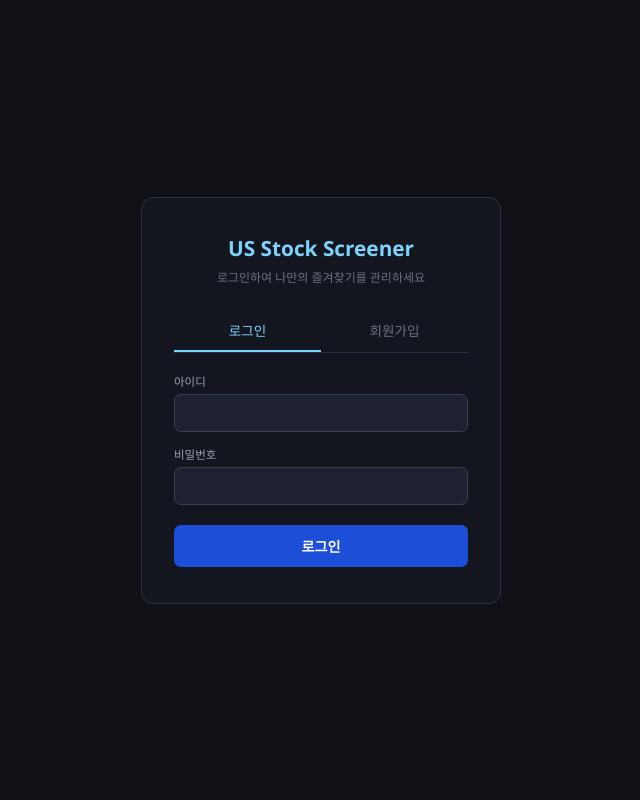
After one commit to GiJeongCho/US_Stock_searcher, a Flask app: page /login in a window 1280 px wide. The commit adds this page. Shown: the whole page, without its empty margins (319-959 px from the left). Run offline with Flask 3, Linux system fonts and the light colour scheme.

Commit message:
거의 완성!

```diff
--- a/app.py
+++ b/app.py
@@ -8,8 +8,12 @@ import threading
 import time
 from datetime import datetime
 import numpy as np
-from flask import Flask, jsonify, render_template, request
+import bcrypt
+from flask import Flask, jsonify, render_template, request, redirect, url_for
 from flask.json.provider import DefaultJSONProvider
+from flask_login import LoginManager, UserMixin, login_user, logout_user, login_required, current_user
+from sqlalchemy import create_engine, Column, Integer, String, Text
+from sqlalchemy.orm import declarative_base, sessionmaker
 
 
 class NumpyJSONProvider(DefaultJSONProvider):
@@ -24,11 +28,62 @@ class NumpyJSONProvider(DefaultJSONProvider):
 
 
 app = Flask(__name__)
+app.secret_key = os.environ.get("SECRET_KEY", "us-stock-screener-secret-key-change-me")
 app.json_provider_class = NumpyJSONProvider
 app.json = NumpyJSONProvider(app)
 
 CONFIG_DIR = os.path.join(os.path.dirname(__file__), "config")
-WATCHLIST_FILE = os.path.join(CONFIG_DIR, "watchlist.json")
+DB_PATH = os.path.join(os.path.dirname(__file__), "data", "users.db")
+
+os.makedirs(os.path.dirname(DB_PATH), exist_ok=True)
+
+# ── DB 설정 ──────────────────────────────────────────────────
+Base = declarative_base()
+
+
+class User(Base, UserMixin):
+    __tablename__ = "users"
+    id = Column(Integer, primary_key=True)
+    username = Column(String(50), unique=True, nullable=False)
+    password_hash = Column(String(128), nullable=False)
+    watchlist_json = Column(Text, default="[]")
+
+    def set_password(self, pw: str):
+        self.password_hash = bcrypt.hashpw(pw.encode(), bcrypt.gensalt()).decode()
+
+    def check_password(self, pw: str) -> bool:
+        return bcrypt.checkpw(pw.encode(), self.password_hash.encode())
+
+    def get_watchlist(self) -> list:
+        return json.loads(self.watchlist_json or "[]")
+
+    def set_watchlist(self, tickers: list):
+        self.watchlist_json = json.dumps(tickers)
+
+
+engine = create_engine(f"sqlite:///{DB_PATH}", echo=False)
+Base.metadata.create_all(engine)
+Session = sessionmaker(bind=engine)
+
+login_manager = LoginManager()
+login_manager.init_app(app)
+login_manager.login_view = "login_page"
+
+
+@login_manager.user_loader
+def load_user(user_id):
+    s = Session()
+    try:
+        return s.get(User, int(user_id))
+    finally:
+        s.close()
+
+
+@login_manager.unauthorized_handler
+def unauthorized():
+    if request.path.startswith("/api/"):
+        return jsonify({"error": "login_required"}), 401
+    return redirect(url_for("login_page"))
 
 # ── 공유 스캔 상태 (백그라운드 스캐너 ↔ API) ──────────────────
 _state_lock = threading.Lock()
@@ -72,21 +127,75 @@ def save_logic(logic_id: str, data: dict):
         json.dump(data, f, ensure_ascii=False, indent=2)
 
 
-def load_watchlist() -> list:
-    if not os.path.exists(WATCHLIST_FILE):
-        return []
-    with open(WATCHLIST_FILE) as f:
-        return json.load(f)
+# ── 인증 ──────────────────────────────────────────────────────
+
+@app.route("/login")
+def login_page():
+    if current_user.is_authenticated:
+        return redirect(url_for("index"))
+    return render_template("login.html")
 
 
-def save_watchlist(tickers: list):
-    with open(WATCHLIST_FILE, "w") as f:
-        json.dump(tickers, f)
+@app.route("/api/register", methods=["POST"])
+def register():
+    data = request.get_json() or {}
+    username = data.get("username", "").strip()
+    password = data.get("password", "")
+    if not username or not password:
+        return jsonify({"error": "아이디와 비밀번호를 입력해주세요"}), 400
+    if len(username) < 2 or len(username) > 20:
+        return jsonify({"error": "아이디는 2~20자"}), 400
+    if len(password) < 4:
+        return jsonify({"error": "비밀번호는 4자 이상"}), 400
+
+    s = Session()
+    try:
+        if s.query(User).filter_by(username=username).first():
+            return jsonify({"error": "이미 존재하는 아이디입니다"}), 409
+        user = User(username=username)
+        user.set_password(password)
+        s.add(user)
+        s.commit()
+        login_user(user, remember=True)
+        return jsonify({"ok": True, "username": username})
+    finally:
+        s.close()
+
+
+@app.route("/api/login", methods=["POST"])
+def login():
+    data = request.get_json() or {}
+    username = data.get("username", "").strip()
+    password = data.get("password", "")
+
+    s = Session()
+    try:
+        user = s.query(User).filter_by(username=username).first()
+        if not user or not user.check_password(password):
+            return jsonify({"error": "아이디 또는 비밀번호가 틀렸습니다"}), 401
+        login_user(user, remember=True)
+        return jsonify({"ok": True, "username": username})
+    finally:
+        s.close()
+
+
+@app.route("/api/logout", methods=["POST"])
+def logout():
+    logout_user()
+    return jsonify({"ok": True})
+
+
+@app.route("/api/me")
+def me():
+    if current_user.is_authenticated:
+        return jsonify({"logged_in": True, "username": current_user.username})
+    return jsonify({"logged_in": False})
 
 
 # ── 페이지 ──────────────────────────────────────────────────
 
 @app.route("/")
+@login_required
 def index():
     return render_template("index.html")
 
@@ -111,27 +220,47 @@ def update_logic(logic_id):
 # ── 와치리스트 ───────────────────────────────────────────────
 
 @app.route("/api/watchlist", methods=["GET"])
+@login_required
 def get_watchlist():
-    return jsonify(load_watchlist())
+    s = Session()
+    try:
+        user = s.get(User, current_user.id)
+        return jsonify(user.get_watchlist())
+    finally:
+        s.close()
 
 
 @app.route("/api/watchlist", methods=["POST"])
+@login_required
 def add_watchlist():
     ticker = (request.get_json() or {}).get("ticker", "").upper().strip()
     if not ticker:
         return jsonify({"error": "ticker 필요"}), 400
-    wl = load_watchlist()
-    if ticker not in wl:
-        wl.append(ticker)
-        save_watchlist(wl)
-    return jsonify({"ok": True, "watchlist": wl})
+    s = Session()
+    try:
+        user = s.get(User, current_user.id)
+        wl = user.get_watchlist()
+        if ticker not in wl:
+            wl.append(ticker)
+            user.set_watchlist(wl)
+            s.commit()
+        return jsonify({"ok": True, "watchlist": wl})
+    finally:
+        s.close()
 
 
 @app.route("/api/watchlist/<ticker>", methods=["DELETE"])
+@login_required
 def del_watchlist(ticker):
-    wl = [t for t in load_watchlist() if t != ticker.upper()]
-    save_watchlist(wl)
-    return jsonify({"ok": True, "watchlist": wl})
+    s = Session()
+    try:
+        user = s.get(User, current_user.id)
+        wl = [t for t in user.get_watchlist() if t != ticker.upper()]
+        user.set_watchlist(wl)
+        s.commit()
+        return jsonify({"ok": True, "watchlist": wl})
+    finally:
+        s.close()
 
 
 # ── 종목 유니버스 정보 ────────────────────────────────────────
--- /dev/null
+++ b/templates/login.html
@@ -0,0 +1,130 @@
+<!DOCTYPE html>
+<html lang="ko">
+<head>
+<meta charset="UTF-8">
+<meta name="viewport" content="width=device-width, initial-scale=1.0">
+<title>US Stock Screener - 로그인</title>
+<style>
+* { box-sizing: border-box; margin: 0; padding: 0; }
+body { font-family: 'Segoe UI', sans-serif; background: #0f1117; color: #e2e8f0; min-height: 100vh; display: flex; align-items: center; justify-content: center; }
+
+.auth-card {
+  background: #13161f; border: 1px solid #2d3148; border-radius: 12px;
+  padding: 36px 32px; width: 360px;
+}
+.auth-title { font-size: 1.3rem; font-weight: 800; color: #7dd3fc; text-align: center; margin-bottom: 6px; }
+.auth-sub { font-size: 0.75rem; color: #6b7280; text-align: center; margin-bottom: 24px; }
+
+.tab-row { display: flex; margin-bottom: 20px; border-bottom: 1px solid #2d3148; }
+.tab-btn { flex: 1; padding: 10px; text-align: center; cursor: pointer; font-size: 0.85rem; color: #6b7280;
+           border: none; background: none; border-bottom: 2px solid transparent; transition: .15s; }
+.tab-btn.active { color: #7dd3fc; border-bottom-color: #7dd3fc; }
+
+.field { margin-bottom: 14px; }
+.field label { display: block; font-size: 0.72rem; color: #9ca3af; margin-bottom: 5px; }
+.field input { width: 100%; background: #1e2130; border: 1px solid #374151; border-radius: 7px;
+               padding: 10px 12px; color: #e2e8f0; font-size: 0.88rem; outline: none; }
+.field input:focus { border-color: #7dd3fc; }
+
+.submit-btn { width: 100%; padding: 11px; border: none; border-radius: 7px; font-size: 0.88rem;
+              font-weight: 700; cursor: pointer; margin-top: 6px; transition: .15s;
+              background: #1d4ed8; color: #fff; }
+.submit-btn:hover { background: #2563eb; }
+
+.error-msg { background: #7f1d1d; color: #fca5a5; font-size: 0.75rem; padding: 8px 12px;
+             border-radius: 6px; margin-bottom: 12px; display: none; }
+.error-msg.show { display: block; }
+</style>
+</head>
+<body>
+
+<div class="auth-card">
+  <div class="auth-title">US Stock Screener</div>
+  <div class="auth-sub">로그인하여 나만의 즐겨찾기를 관리하세요</div>
+
+  <div class="tab-row">
+    <button class="tab-btn active" id="tabLogin" onclick="switchAuthTab('login')">로그인</button>
+    <button class="tab-btn" id="tabRegister" onclick="switchAuthTab('register')">회원가입</button>
+  </div>
+
+  <div class="error-msg" id="errorMsg"></div>
+
+  <div id="loginForm">
+    <div class="field">
+      <label>아이디</label>
+      <input type="text" id="loginUser" autocomplete="username" onkeydown="if(event.key==='Enter') doLogin()">
+    </div>
+    <div class="field">
+      <label>비밀번호</label>
+      <input type="password" id="loginPass" autocomplete="current-password" onkeydown="if(event.key==='Enter') doLogin()">
+    </div>
+    <button class="submit-btn" onclick="doLogin()">로그인</button>
+  </div>
+
+  <div id="registerForm" style="display:none">
+    <div class="field">
+      <label>아이디 (2~20자)</label>
+      <input type="text" id="regUser" autocomplete="username" onkeydown="if(event.key==='Enter') doRegister()">
+    </div>
+    <div class="field">
+      <label>비밀번호 (4자 이상)</label>
+      <input type="password" id="regPass" autocomplete="new-password" onkeydown="if(event.key==='Enter') doRegister()">
+    </div>
+    <div class="field">
+      <label>비밀번호 확인</label>
+      <input type="password" id="regPass2" autocomplete="new-password" onkeydown="if(event.key==='Enter') doRegister()">
+    </div>
+    <button class="submit-btn" onclick="doRegister()">가입하기</button>
+  </div>
+</div>
+
+<script>
+function switchAuthTab(tab) {
+  document.getElementById('tabLogin').classList.toggle('active', tab === 'login');
+  document.getElementById('tabRegister').classList.toggle('active', tab === 'register');
+  document.getElementById('loginForm').style.display = tab === 'login' ? '' : 'none';
+  document.getElementById('registerForm').style.display = tab === 'register' ? '' : 'none';
+  hideError();
+}
+
+function showError(msg) {
+  const el = document.getElementById('errorMsg');
+  el.textContent = msg;
+  el.classList.add('show');
+}
+function hideError() { document.getElementById('errorMsg').classList.remove('show'); }
+
+async function doLogin() {
+  hideError();
+  const username = document.getElementById('loginUser').value.trim();
+  const password = document.getElementById('loginPass').value;
+  if (!username || !password) { showError('아이디와 비밀번호를 입력해주세요'); return; }
+
+  const res = await fetch('/api/login', {
+    method: 'POST', headers: {'Content-Type':'application/json'},
+    body: JSON.stringify({username, password})
+  });
+  const data = await res.json();
+  if (data.ok) { window.location.href = '/'; }
+  else { showError(data.error || '로그인 실패'); }
+}
+
+async function doRegister() {
+  hideError();
+  const username = document.getElementById('regUser').value.trim();
+  const password = document.getElementById('regPass').value;
+  const password2 = document.getElementById('regPass2').value;
+  if (!username || !password) { showError('아이디와 비밀번호를 입력해주세요'); return; }
+  if (password !== password2) { showError('비밀번호가 일치하지 않습니다'); return; }
+
+  const res = await fetch('/api/register', {
+    method: 'POST', headers: {'Content-Type':'application/json'},
+    body: JSON.stringify({username, password})
+  });
+  const data = await res.json();
+  if (data.ok) { window.location.href = '/'; }
+  else { showError(data.error || '가입 실패'); }
+}
+</script>
+</body>
+</html>
```
Also changed, not shown: config/logic2.json (+6 -6 lines), templates/index.html (+14 -1 lines), 1 other file.
